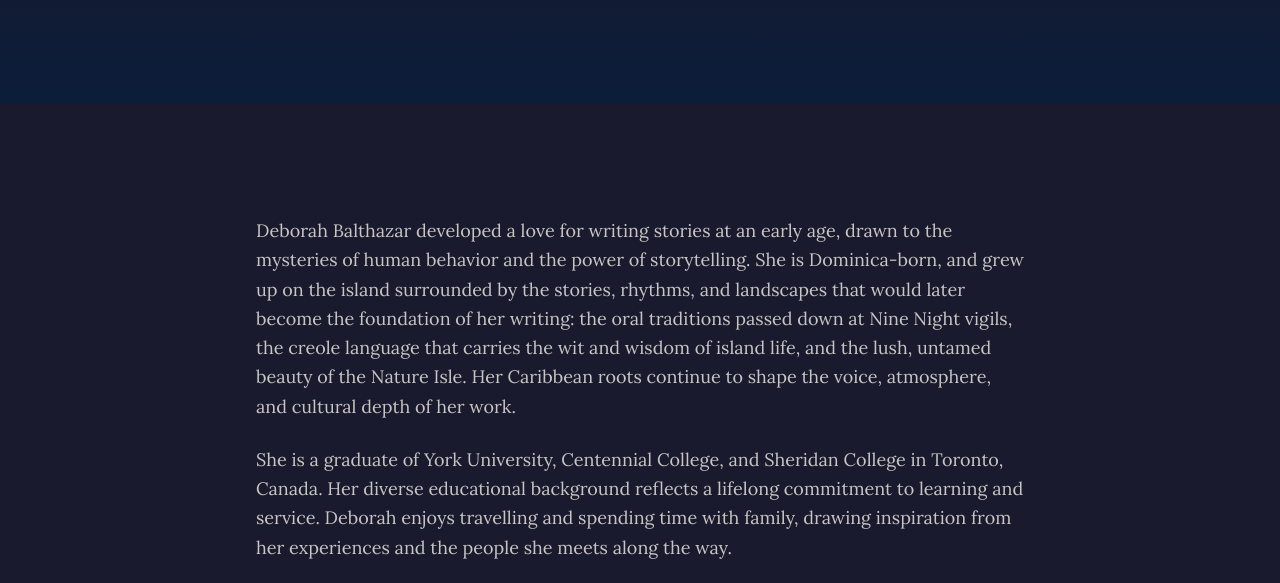
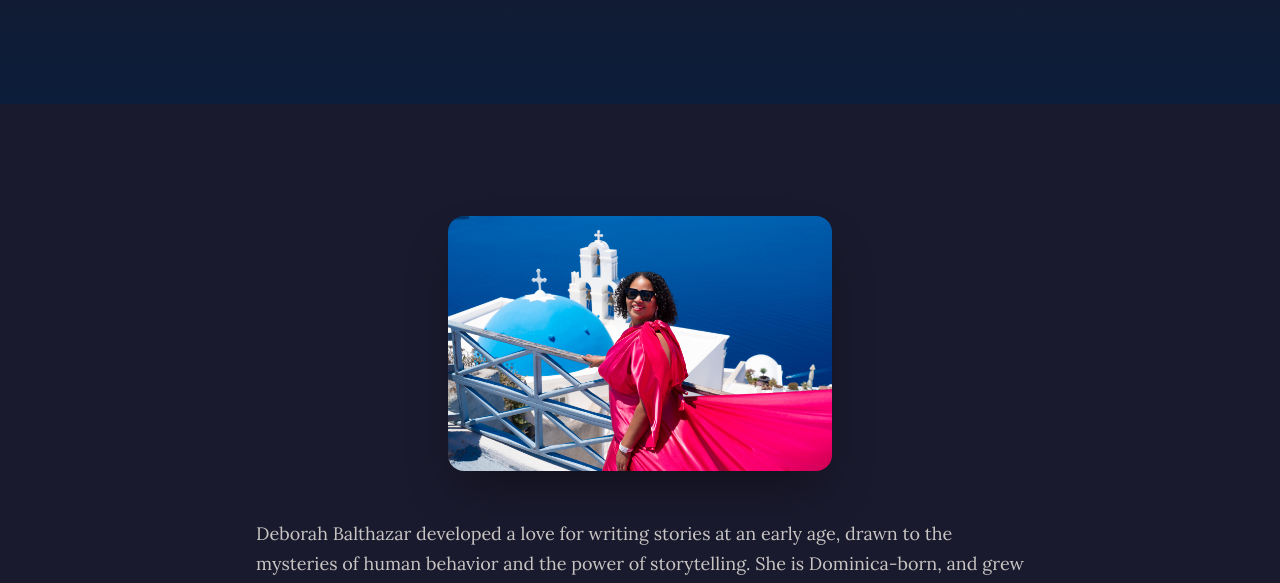
Before and after one commit to JoshuaFrancis/Secrets-of-Pagua-Bay, an Astro site: page /about in a window 1280 px wide. Shown: the part 348-931 px from the top of the page. Built offline with nearby package versions, Linux system fonts and the light colour scheme; Astro itself is replaced by a stand-in of ours; a web font is replaced by a local one.

Commit message:
Add author photo to about page

```diff
--- a/src/pages/about.astro
+++ b/src/pages/about.astro
@@ -18,10 +18,22 @@ import EmailSignup from '../components/EmailSignup.astro';
     </div>
   </section>
 
-  <!-- Author Bio -->
+  <!-- Author Photo & Bio -->
   <section class="py-20 sm:py-28 bg-charcoal">
     <div class="max-w-4xl mx-auto px-4 sm:px-6 lg:px-8">
       <div class="max-w-3xl mx-auto">
+        <!-- Author Photo -->
+        <div class="section-fade mb-12 flex justify-center">
+          <div class="relative w-72 sm:w-80 md:w-96 overflow-hidden rounded-2xl shadow-2xl shadow-black/40">
+            <img
+              src="/images/deborah-balthazar.jpg"
+              alt="Deborah Balthazar"
+              class="w-full h-auto object-cover"
+              loading="lazy"
+            />
+          </div>
+        </div>
+
         <div class="section-fade space-y-6 text-salt/80 leading-relaxed text-lg">
           <p>
             Deborah Balthazar developed a love for writing stories at an early age,
```
Also changed, not shown: public/images/deborah-balthazar.jpg (added).
